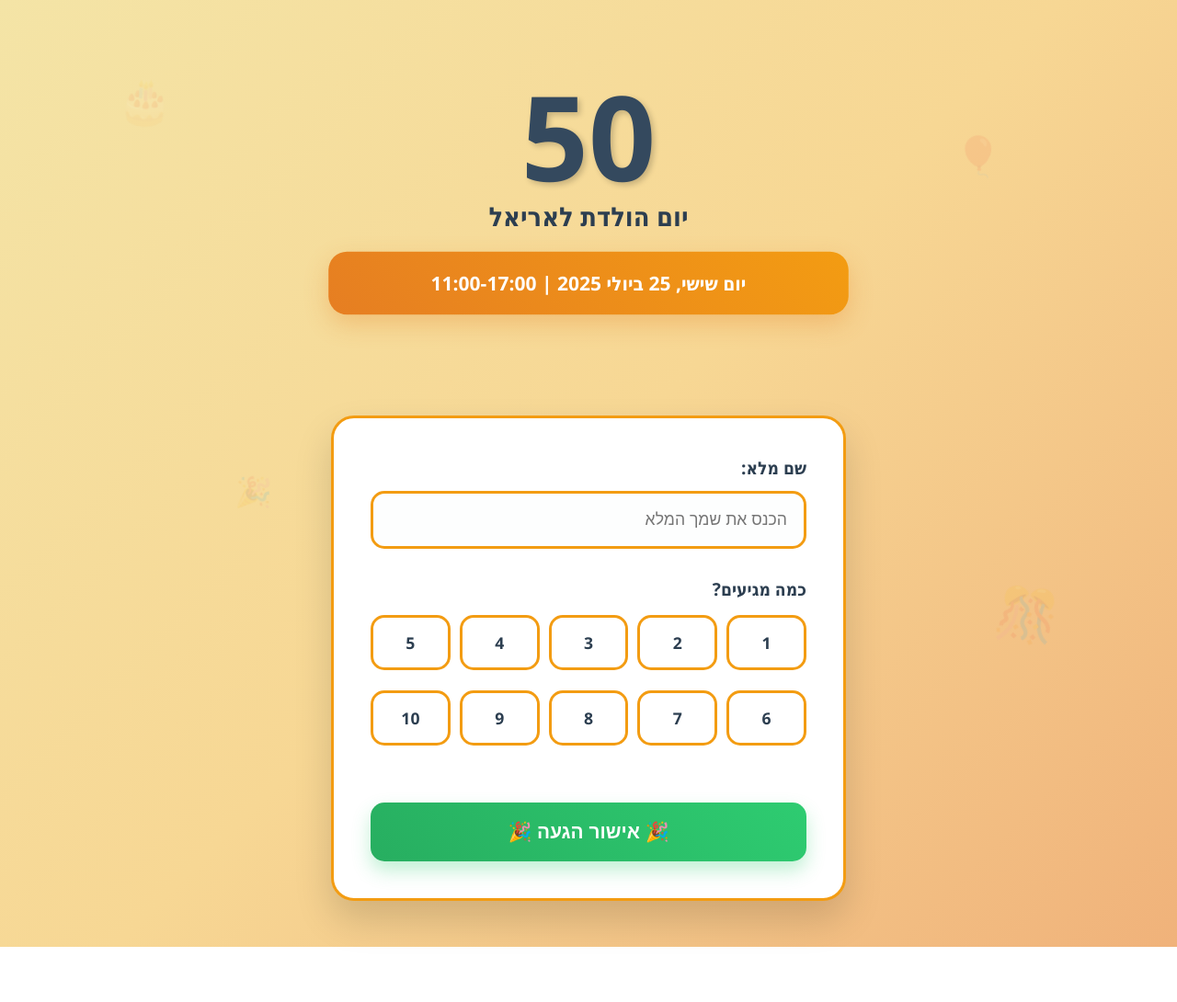
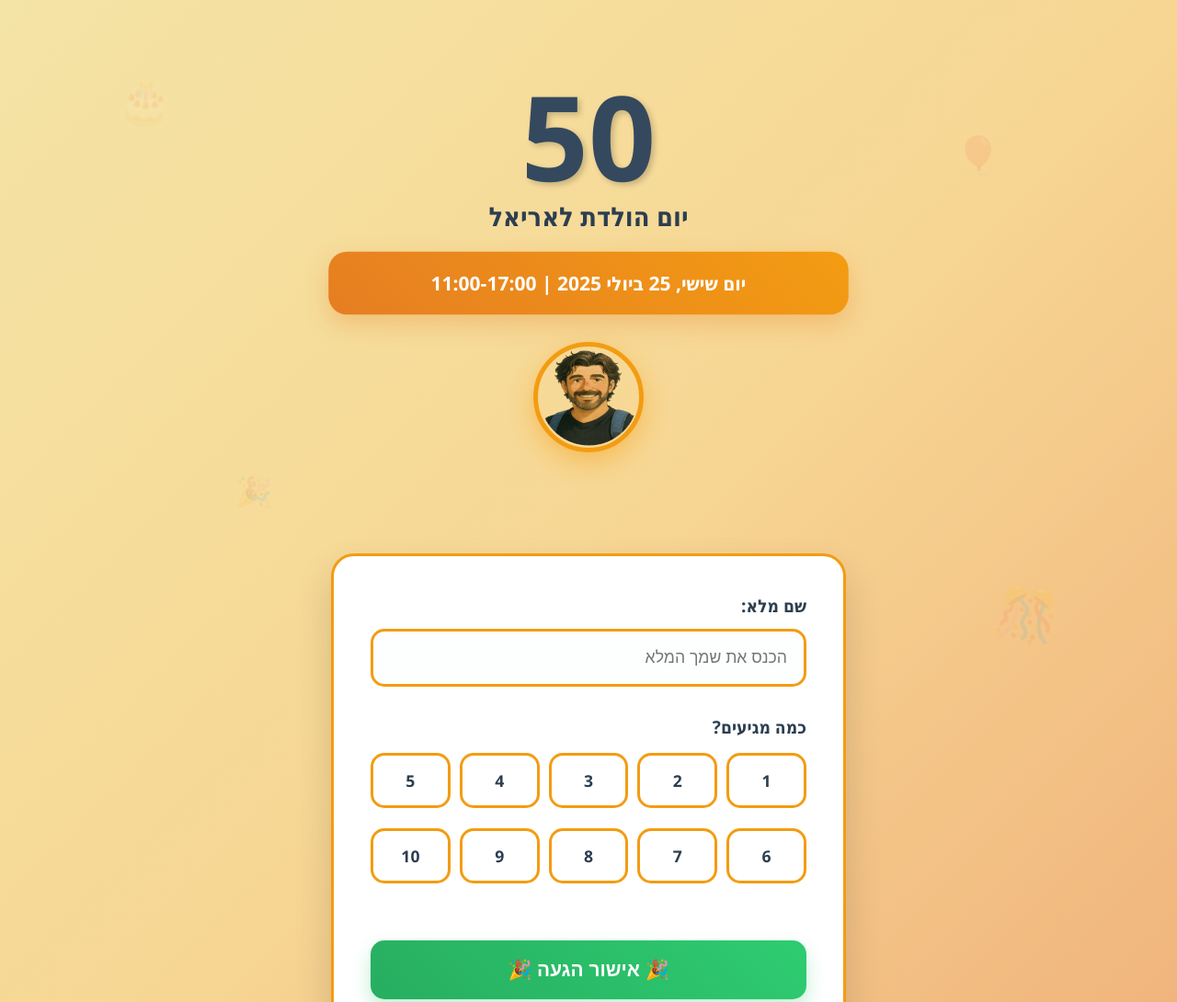
Before and after one commit to snirsnir/adv, a plain HTML site: page ariel.html in a window 1280 px wide. Shown: the top 1090 px of the page at 92% size. Before the commit the page ends 1030 px from the top, so only its background shows below. Drawn offline with Linux system fonts and the light colour scheme.

Commit message:
Update ariel.html

```diff
--- a/ariel.html
+++ b/ariel.html
@@ -401,6 +401,10 @@
             <div class="date-info">
                 <div class="date-text">יום שישי, 25 ביולי 2025 | 11:00-17:00</div>
             </div>
+
+            <div class="profile-section">
+                <img src="ariel.png" alt="אריאל" class="profile-image">
+            </div>
         </div>
 
         <div class="main-card" id="rsvpForm">
```
